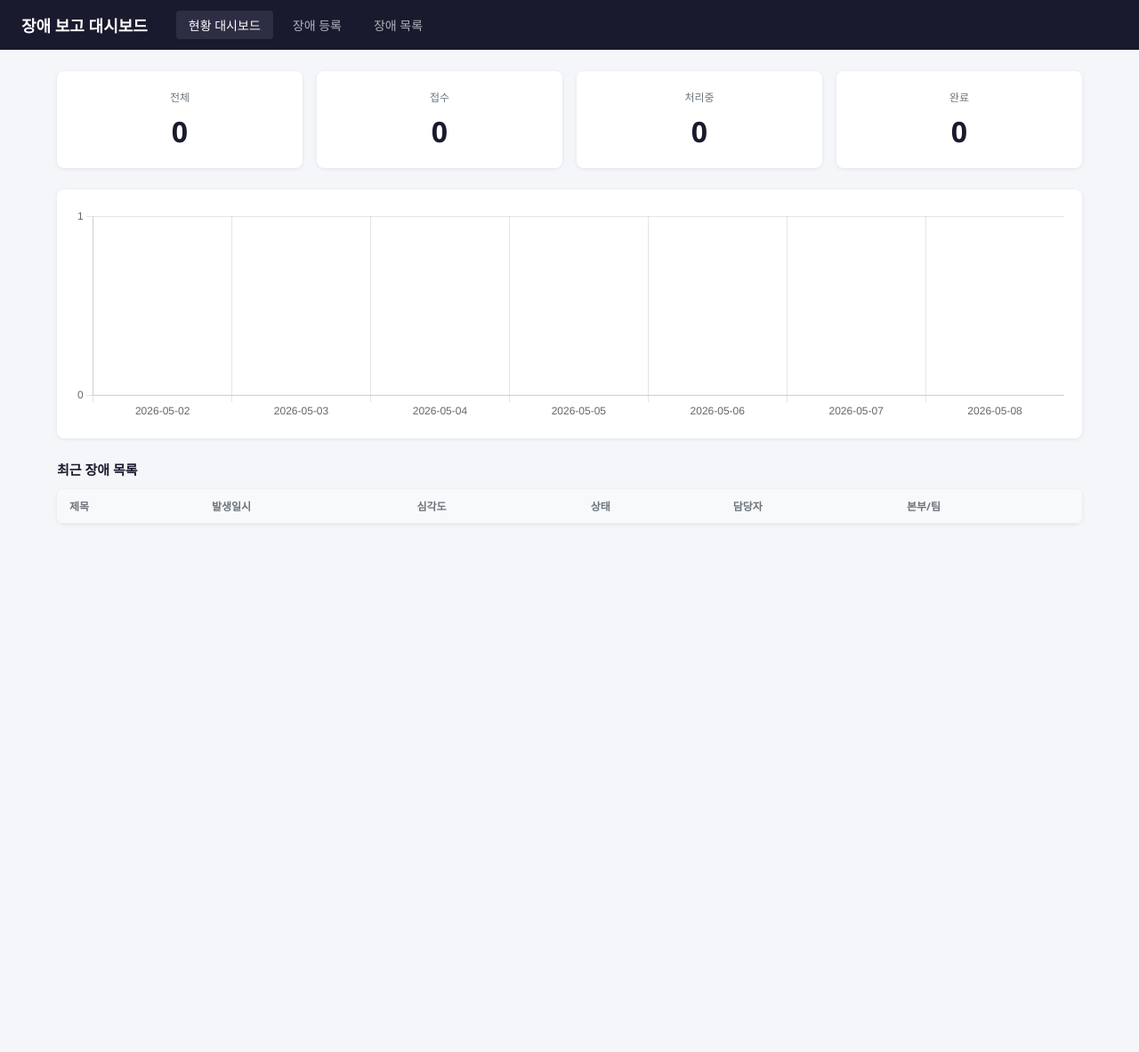
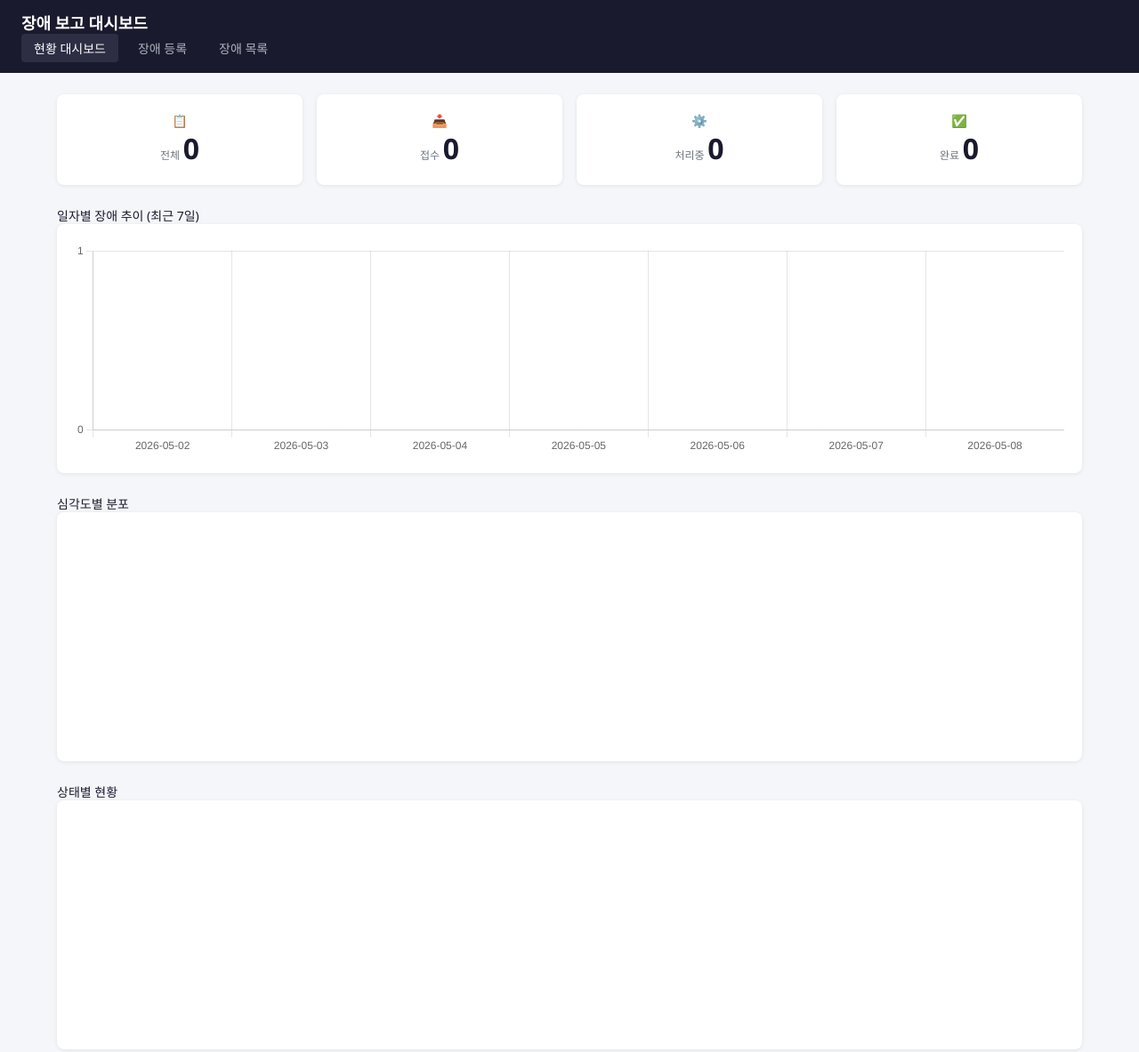
Before and after one commit to kkongchii/bug_report, a website built with Vite: page index.html in a window 1280 px wide. Shown: the top 1183 px of the page at 89% size. Before the commit the page ends 800 px from the top, so only its background shows below. Built offline with nearby package versions, Linux system fonts and the light colour scheme; some packages are replaced by stand-ins of ours; no server answers; the database is empty; a web font is replaced by a local one.

Commit message:
feat: Pretendard 폰트 및 차트 canvas 3개 추가

```diff
--- a/index.html
+++ b/index.html
@@ -4,16 +4,19 @@
   <meta charset="UTF-8" />
   <meta name="viewport" content="width=device-width, initial-scale=1.0" />
   <title>장애 보고 대시보드</title>
+  <link rel="stylesheet" href="https://cdn.jsdelivr.net/gh/orioncactus/pretendard/dist/web/static/pretendard.css" />
   <link rel="stylesheet" href="/style.css" />
 </head>
 <body>
   <header class="header">
-    <h1>장애 보고 대시보드</h1>
+    <div class="header-inner">
+      <h1 class="header-title">장애 보고 대시보드</h1>
       <nav class="tab-nav">
         <a href="#dashboard" class="tab-link" data-tab="dashboard">현황 대시보드</a>
         <a href="#register" class="tab-link" data-tab="register">장애 등록</a>
         <a href="#list" class="tab-link" data-tab="list">장애 목록</a>
       </nav>
+    </div>
   </header>
 
   <div id="toast" class="toast hidden"></div>
@@ -21,14 +24,64 @@
   <main>
     <section id="tab-dashboard" class="tab-panel">
       <div class="kpi-grid">
-        <div class="kpi-card" id="kpi-total"><span class="kpi-label">전체</span><span class="kpi-value" id="kpi-total-val">-</span></div>
-        <div class="kpi-card" id="kpi-received"><span class="kpi-label">접수</span><span class="kpi-value" id="kpi-received-val">-</span></div>
-        <div class="kpi-card" id="kpi-processing"><span class="kpi-label">처리중</span><span class="kpi-value" id="kpi-processing-val">-</span></div>
-        <div class="kpi-card" id="kpi-done"><span class="kpi-label">완료</span><span class="kpi-value" id="kpi-done-val">-</span></div>
+        <div class="kpi-card" id="kpi-total">
+          <div class="kpi-icon">📋</div>
+          <div class="kpi-info">
+            <span class="kpi-label">전체</span>
+            <span class="kpi-value" id="kpi-total-val">-</span>
           </div>
+        </div>
+        <div class="kpi-card" id="kpi-received">
+          <div class="kpi-icon">📥</div>
+          <div class="kpi-info">
+            <span class="kpi-label">접수</span>
+            <span class="kpi-value" id="kpi-received-val">-</span>
+          </div>
+        </div>
+        <div class="kpi-card" id="kpi-processing">
+          <div class="kpi-icon">⚙️</div>
+          <div class="kpi-info">
+            <span class="kpi-label">처리중</span>
+            <span class="kpi-value" id="kpi-processing-val">-</span>
+          </div>
+        </div>
+        <div class="kpi-card" id="kpi-done">
+          <div class="kpi-icon">✅</div>
+          <div class="kpi-info">
+            <span class="kpi-label">완료</span>
+            <span class="kpi-value" id="kpi-done-val">-</span>
+          </div>
+        </div>
+      </div>
+
+      <div class="chart-card chart-main">
+        <div class="chart-title">일자별 장애 추이 (최근 7일)</div>
         <div class="chart-wrap">
           <canvas id="trend-chart"></canvas>
         </div>
+      </div>
+
+      <div class="chart-sub-grid">
+        <div class="chart-card">
+          <div class="chart-title">심각도별 분포</div>
+          <div class="chart-wrap chart-wrap-sm">
+            <canvas id="severity-chart"></canvas>
+          </div>
+        </div>
+        <div class="chart-card">
+          <div class="chart-title">상태별 현황</div>
+          <div class="chart-wrap chart-wrap-sm">
+            <canvas id="status-chart"></canvas>
+          </div>
+        </div>
+        <div class="chart-card">
+          <div class="chart-title">팀별 장애 건수 (상위 5)</div>
+          <div class="chart-wrap chart-wrap-sm">
+            <canvas id="dept-chart"></canvas>
+          </div>
+        </div>
+      </div>
+
       <div class="section-title">최근 장애 목록</div>
       <table class="incidents-table" id="recent-table">
         <thead>
@@ -39,7 +92,7 @@
     </section>
 
     <section id="tab-register" class="tab-panel hidden">
-      <h2>장애 등록</h2>
+      <h2 class="page-title">장애 등록</h2>
       <form id="incident-form" class="incident-form">
         <label>제목 *<input type="text" name="title" required /></label>
         <label>발생일시 *<input type="datetime-local" name="occurred_at" required /></label>
@@ -67,7 +120,7 @@
     </section>
 
     <section id="tab-list" class="tab-panel hidden">
-      <h2>장애 목록</h2>
+      <h2 class="page-title">장애 목록</h2>
       <div class="filter-bar">
         <select id="filter-severity"><option value="">심각도 전체</option><option value="high">상</option><option value="mid">중</option><option value="low">하</option></select>
         <select id="filter-status"><option value="">상태 전체</option><option value="received">접수</option><option value="processing">처리중</option><option value="done">완료</option></select>
```
Lines whose indentation alone changed are shown as unchanged.
